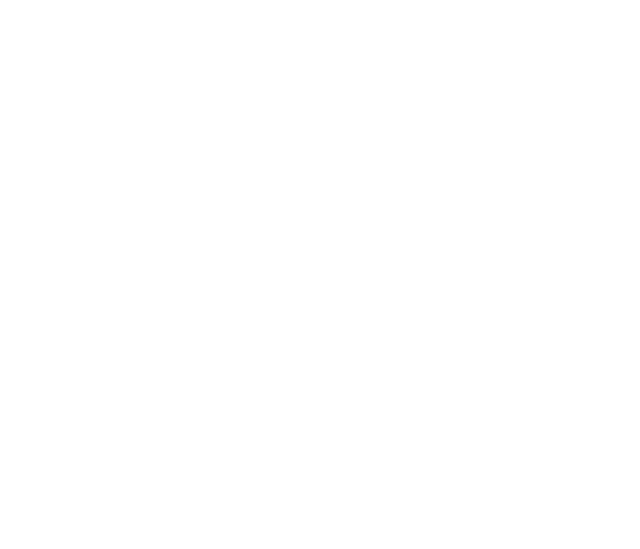
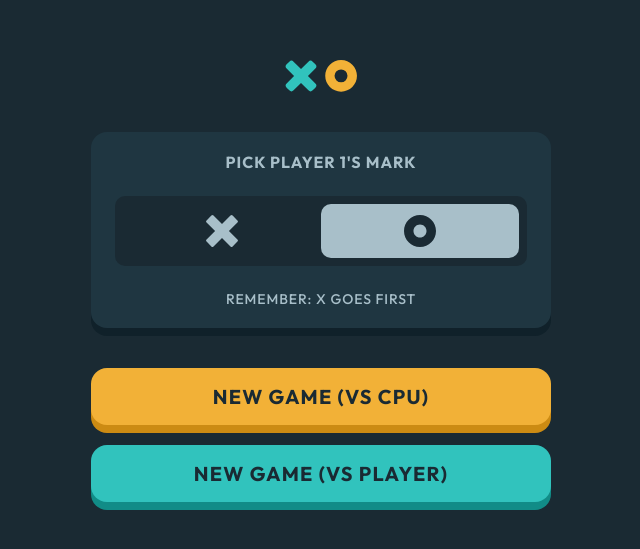
Before and after one commit to paladinescamila/Tic-Tac-Toe, a React (Vite) app: page / in a window 1280 px wide. Shown: the part 119-668 px from the top of the page, without its empty margins (319-959 px from the left). Built offline with nearby package versions, Linux system fonts and the light colour scheme.

Commit message:
Start markup

```diff
--- a/index.html
+++ b/index.html
@@ -12,7 +12,7 @@
 			rel="stylesheet" />
 	</head>
 	<body>
-		<div id="root"></div>
+		<div id="root" class="root"></div>
 		<script type="module" src="/src/main.tsx"></script>
 	</body>
 </html>
--- a/src/App.tsx
+++ b/src/App.tsx
@@ -1,5 +1,8 @@
+import PickMark from './components/PickMark';
+import Board from './components/Board';
+
 function App() {
-	return <></>;
+	return <PickMark />;
 }
 
 export default App;
--- /dev/null
+++ b/src/components/Board.tsx
@@ -0,0 +1,64 @@
+import {useMemo, useState} from 'react';
+import Logo from '../assets/logo.svg';
+import XIcon from '../components/XIcon';
+import OIcon from '../components/OIcon';
+import RestartIcon from '../assets/icon-restart.svg';
+
+export default function Board() {
+	const [turn, setTurn] = useState<'X' | 'O'>('X');
+	const [xPlayer, setXPlayer] = useState<'user' | 'cpu' | 'p1' | 'p2'>('user');
+	const [oPlayer, setOPlayer] = useState<'user' | 'cpu' | 'p1' | 'p2'>('cpu');
+
+	const [xPlayerScore, setXPlayerScore] = useState<number>(0);
+	const [oPlayerScore, setOPlayerScore] = useState<number>(0);
+	const [tiesScore, setTiesScore] = useState<number>(0);
+
+	const xPlayerName = useMemo(
+		() => (xPlayer === 'user' ? 'You' : xPlayer.toUpperCase()),
+		[xPlayer],
+	);
+	const oPlayerName = useMemo(
+		() => (oPlayer === 'user' ? 'You' : oPlayer.toUpperCase()),
+		[oPlayer],
+	);
+
+	return (
+		<main className='flex flex-col gap-5'>
+			<header className='flex flex-row items-center justify-between'>
+				<img src={Logo} alt='logo' />
+				<div className='p-4 flex flex-row items-center justify-center gap-3 w-35 bg-slate-800 rounded-[10px] slate-shadow'>
+					{turn === 'X' ? <XIcon color='light' size='20' /> : <OIcon color='light' size='20' />}
+					<p className='text-preset-4 text-slate-300 uppercase'>Turn</p>
+				</div>
+				<button className='bg-slate-300 rounded-[10px] w-13 h-13 flex items-center justify-center'>
+					<img src={RestartIcon} alt='restart' />
+				</button>
+			</header>
+			<section className='grid grid-cols-3 grid-rows-3 gap-5 w-115 h-115'>
+				<button className='bg-slate-800 slate-shadow rounded-2xl'></button>
+				<button className='bg-slate-800 slate-shadow rounded-2xl'></button>
+				<button className='bg-slate-800 slate-shadow rounded-2xl'></button>
+				<button className='bg-slate-800 slate-shadow rounded-2xl'></button>
+				<button className='bg-slate-800 slate-shadow rounded-2xl'></button>
+				<button className='bg-slate-800 slate-shadow rounded-2xl'></button>
+				<button className='bg-slate-800 slate-shadow rounded-2xl'></button>
+				<button className='bg-slate-800 slate-shadow rounded-2xl'></button>
+				<button className='bg-slate-800 slate-shadow rounded-2xl'></button>
+			</section>
+			<section className='grid grid-cols-3 gap-5'>
+				<div className='bg-teal-400 rounded-2xl flex flex-col items-center justify-center p-3'>
+					<p className='text-preset-5-medium text-slate-900 uppercase'>X ({xPlayerName})</p>
+					<p className='text-preset-2 text-slate-900'>{xPlayerScore}</p>
+				</div>
+				<div className='bg-slate-300 rounded-2xl flex flex-col items-center justify-center p-3'>
+					<p className='text-preset-5-medium text-slate-900 uppercase'>Ties</p>
+					<p className='text-preset-2 text-slate-900'>{tiesScore}</p>
+				</div>
+				<div className='bg-amber-400 rounded-2xl flex flex-col items-center justify-center p-3'>
+					<p className='text-preset-5-medium text-slate-900 uppercase'>O ({oPlayerName})</p>
+					<p className='text-preset-2 text-slate-900'>{oPlayerScore}</p>
+				</div>
+			</section>
+		</main>
+	);
+}
--- /dev/null
+++ b/src/components/OIcon.tsx
@@ -0,0 +1,22 @@
+import {ICONS_COLORS} from '../constants/colors';
+
+export default function OIcon({
+	color,
+	size,
+}: {
+	color: 'amber' | 'teal' | 'dark' | 'light';
+	size?: string;
+}) {
+	return (
+		<svg
+			width={size || '64'}
+			height={size || '64'}
+			viewBox='0 0 64 64'
+			xmlns='http://www.w3.org/2000/svg'>
+			<path
+				d='M32 0c17.673 0 32 14.327 32 32 0 17.673-14.327 32-32 32C14.327 64 0 49.673 0 32 0 14.327 14.327 0 32 0Zm0 18.963c-7.2 0-13.037 5.837-13.037 13.037 0 7.2 5.837 13.037 13.037 13.037 7.2 0 13.037-5.837 13.037-13.037 0-7.2-5.837-13.037-13.037-13.037Z'
+				fill={ICONS_COLORS[color]}
+			/>
+		</svg>
+	);
+}
--- /dev/null
+++ b/src/components/PickMark.tsx
@@ -0,0 +1,42 @@
+import {useState} from 'react';
+import Logo from '../assets/logo.svg';
+import XIcon from '../components/XIcon';
+import OIcon from '../components/OIcon';
+
+export default function PickMark() {
+	const [player1Mark, setPlayer1Mark] = useState<'X' | 'O'>('O');
+
+	return (
+		<main className='w-115 flex flex-col gap-10 items-center'>
+			<header>
+				<img src={Logo} alt='logo' />
+			</header>
+			<section className='px-6 py-5 flex flex-col gap-6 items-center justify-center bg-slate-800 rounded-2xl slate-shadow'>
+				<h1 className='text-preset-4 text-slate-300 uppercase text-center'>Pick player 1's mark</h1>
+				<div className='flex flex-row items-center p-2 rounded-[10px] bg-slate-900'>
+					<button
+						className={`w-49.5 h-13.5 flex items-center justify-center rounded-[10px] cursor-pointer ${player1Mark === 'X' ? 'bg-slate-300' : 'bg-transparent'}`}
+						onClick={() => setPlayer1Mark('X')}>
+						<XIcon color={player1Mark === 'X' ? 'dark' : 'light'} size='32' />
+					</button>
+					<button
+						className={`w-49.5 h-13.5 flex items-center justify-center rounded-[10px] cursor-pointer ${player1Mark === 'O' ? 'bg-slate-300' : 'bg-transparent'}`}
+						onClick={() => setPlayer1Mark('O')}>
+						<OIcon color={player1Mark === 'O' ? 'dark' : 'light'} size='32' />
+					</button>
+				</div>
+				<p className='text-preset-5-medium text-slate-300 uppercase text-center'>
+					Remember: X goes first
+				</p>
+			</section>
+			<section className='flex flex-col gap-5 w-full'>
+				<button className='text-preset-3 text-slate-900 rounded-2xl p-4 bg-amber-400 amber-shadow uppercase'>
+					New Game (vs CPU)
+				</button>
+				<button className='text-preset-3 text-slate-900 rounded-2xl p-4 bg-teal-400 teal-shadow uppercase'>
+					New Game (vs Player)
+				</button>
+			</section>
+		</main>
+	);
+}
--- /dev/null
+++ b/src/components/XIcon.tsx
@@ -0,0 +1,23 @@
+import {ICONS_COLORS} from '../constants/colors';
+
+export default function XIcon({
+	color,
+	size,
+}: {
+	color: 'amber' | 'teal' | 'dark' | 'light';
+	size?: string;
+}) {
+	return (
+		<svg
+			width={size || '64'}
+			height={size || '64'}
+			viewBox='0 0 64 64'
+			xmlns='http://www.w3.org/2000/svg'>
+			<path
+				d='M15.002 1.147 32 18.145 48.998 1.147a3 3 0 0 1 4.243 0l9.612 9.612a3 3 0 0 1 0 4.243L45.855 32l16.998 16.998a3 3 0 0 1 0 4.243l-9.612 9.612a3 3 0 0 1-4.243 0L32 45.855 15.002 62.853a3 3 0 0 1-4.243 0L1.147 53.24a3 3 0 0 1 0-4.243L18.145 32 1.147 15.002a3 3 0 0 1 0-4.243l9.612-9.612a3 3 0 0 1 4.243 0Z'
+				fill={ICONS_COLORS[color]}
+				fill-rule='evenodd'
+			/>
+		</svg>
+	);
+}
--- /dev/null
+++ b/src/constants/colors.ts
@@ -0,0 +1,13 @@
+export const COLORS = {
+	amber400: '#f2b137',
+	teal400: '#31c3bd',
+	slate900: '#1a2a33',
+	slate300: '#a8bfc9',
+};
+
+export const ICONS_COLORS = {
+	amber: COLORS.amber400,
+	teal: COLORS.teal400,
+	dark: COLORS.slate900,
+	light: COLORS.slate300,
+};
--- a/src/index.css
+++ b/src/index.css
@@ -9,16 +9,34 @@
 	--color-slate-800: #1f3641;
 	--color-slate-300: #a8bfc9;
 	--color-slate-100: #dbe8ed;
+	--color-dark-slate: #10212a;
 
 	--color-amber-400: #f2b137;
 	--color-amber-300: #ffc860;
+	--color-dark-amber: #cc8b13;
 
 	--color-teal-400: #31c3bd;
 	--color-teal-300: #65e9e4;
+	--color-dark-teal: #118c87;
 }
 
 :root {
 	--font-family: 'Outfit', sans-serif;
+}
+
+body {
+	min-width: 100vw;
+	min-height: 100vh;
+}
+
+.root {
+	min-width: 100vw;
+	min-height: 100vh;
+	display: flex;
+	flex-direction: column;
+	align-items: center;
+	justify-content: center;
+	background-color: var(--color-slate-900);
 }
 
 @utility text-preset-1 {
@@ -76,3 +94,15 @@
 	line-height: 125%;
 	letter-spacing: 0.75px;
 }
+
+@utility amber-shadow {
+	box-shadow: 0px 8px 0px 0px var(--color-dark-amber);
+}
+
+@utility teal-shadow {
+	box-shadow: 0px 8px 0px 0px var(--color-dark-teal);
+}
+
+@utility slate-shadow {
+	box-shadow: 0px 8px 0px 0px var(--color-dark-slate);
+}
```
